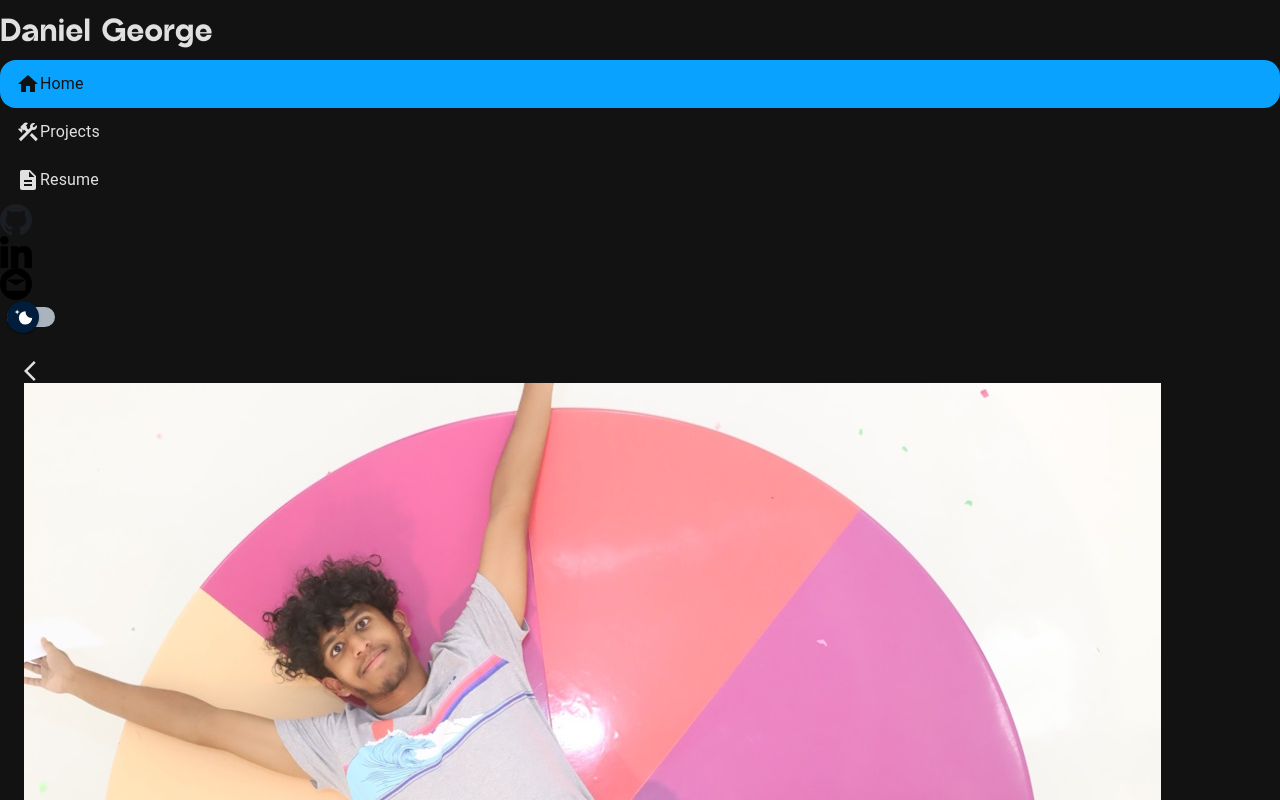
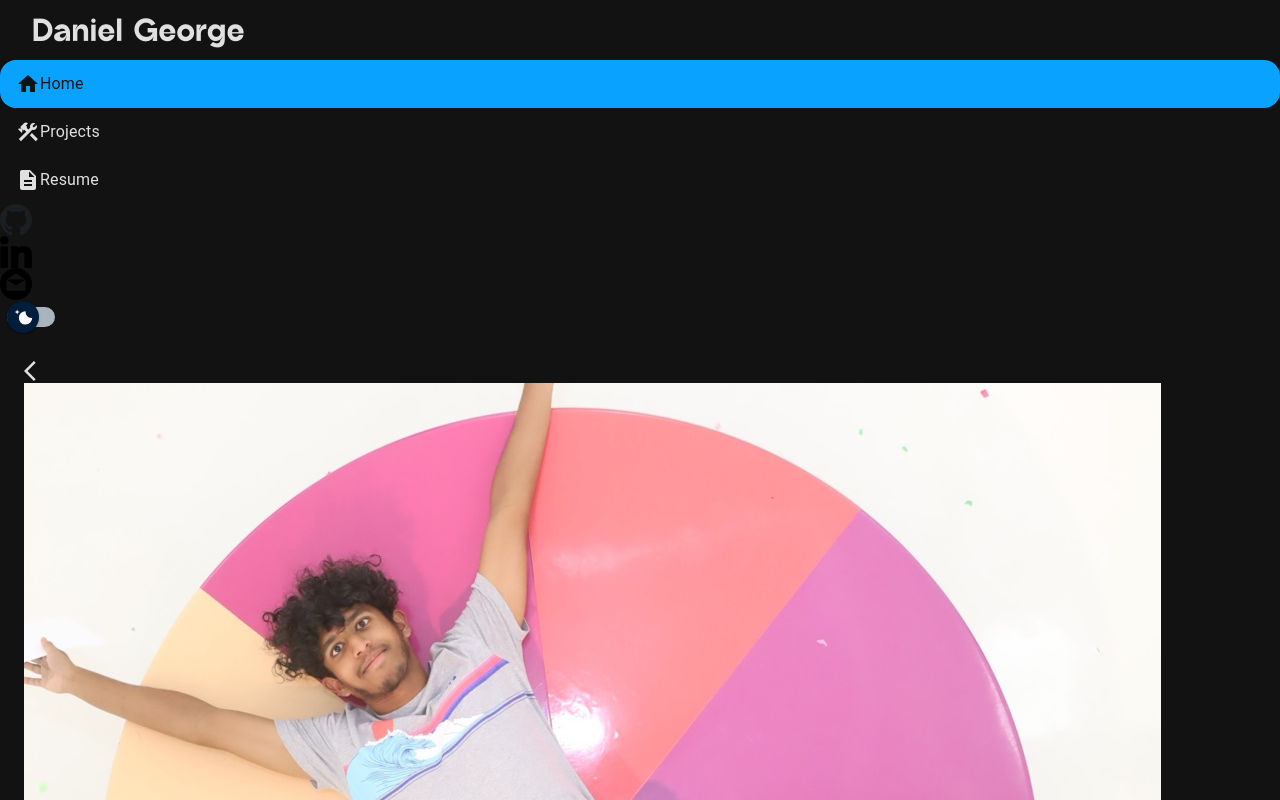
Before and after one commit to diggygeorge/better-portfolio, a Next.js app: page /home in a window 1280 px wide. Shown: the top 800 px of the page. Built offline with nearby package versions, Linux system fonts and the light colour scheme.

Commit message:
fixed centering issues with logos, names, and sidebar

```diff
--- a/src/app/components/sidebar.tsx
+++ b/src/app/components/sidebar.tsx
@@ -32,7 +32,7 @@ const Sidebar: React.FC = () => {
     }, []);
 
     return (
-    <Box className="bg-[var(--background)] transition-colors duration-300 ease-in-out top-0 fixed flex flex-wrap justify-center w-full h-[128px] lg:h-[64px] z-50">
+    <Box className="bg-[var(--background)] transition-colors duration-300 ease-in-out top-0 fixed flex flex-wrap justify-center w-full xs:h-[192px] sm:h-[128px] lg:h-[64px] z-50">
       <div className="text-center">
         <Typography
           sx={{
@@ -41,7 +41,8 @@ const Sidebar: React.FC = () => {
             color: "var(--text)",
             lineHeight: "60px",
             transition: "opacity 0.2s ease-in-out",
-            paddingRight: 4
+            paddingRight: 4,
+            paddingLeft: 4
           }}
         >
           Daniel George
@@ -78,7 +79,8 @@ const Sidebar: React.FC = () => {
                 </ListItem>
               </Box>
             ))}
-
+          </div>
+          <div className="flex">
           {[
             { href: "https://github.com/diggygeorge", src: "/logos/github.svg", alt: "Github" },
             { href: "https://linkedin.com/in/daniel-t-george/", src: "/logos/linkedin.svg", alt: "LinkedIn" },
@@ -91,12 +93,12 @@ const Sidebar: React.FC = () => {
                 alt={alt}
                 width={32}
                 height={32}
-                className={`transition-invert duration-200 hover:drop-shadow-[0_0_10px_rgba(10,162,255,0.8)] ${isDarkMode ? "invert-[1]" : ""}`}
+                className={`min-w-[32px] transition-invert duration-200 hover:drop-shadow-[0_0_10px_rgba(10,162,255,0.8)] ${isDarkMode ? "invert-[1]" : ""}`}
               />
             </a>
             </Box>
           ))}
-      </div>
+        </div>
     </Box>
 
   );
--- a/src/app/home/page.tsx
+++ b/src/app/home/page.tsx
@@ -207,7 +207,7 @@ return (<div className="h-screen flex flex-col">
           ref={scrollRef}
           sx={{
             display: 'flex', gap: 4, py: 1, overflow: 'hidden',
-            width: {xs:364, sm:628, lg:892}, scrollSnapType: 'x mandatory',
+            width: {xs:364, sm:496, lg:892}, scrollSnapType: 'x mandatory',
             '& > *': { scrollSnapAlign: 'start' },
             '::-webkit-scrollbar': { display: 'none' }
           }}
```
